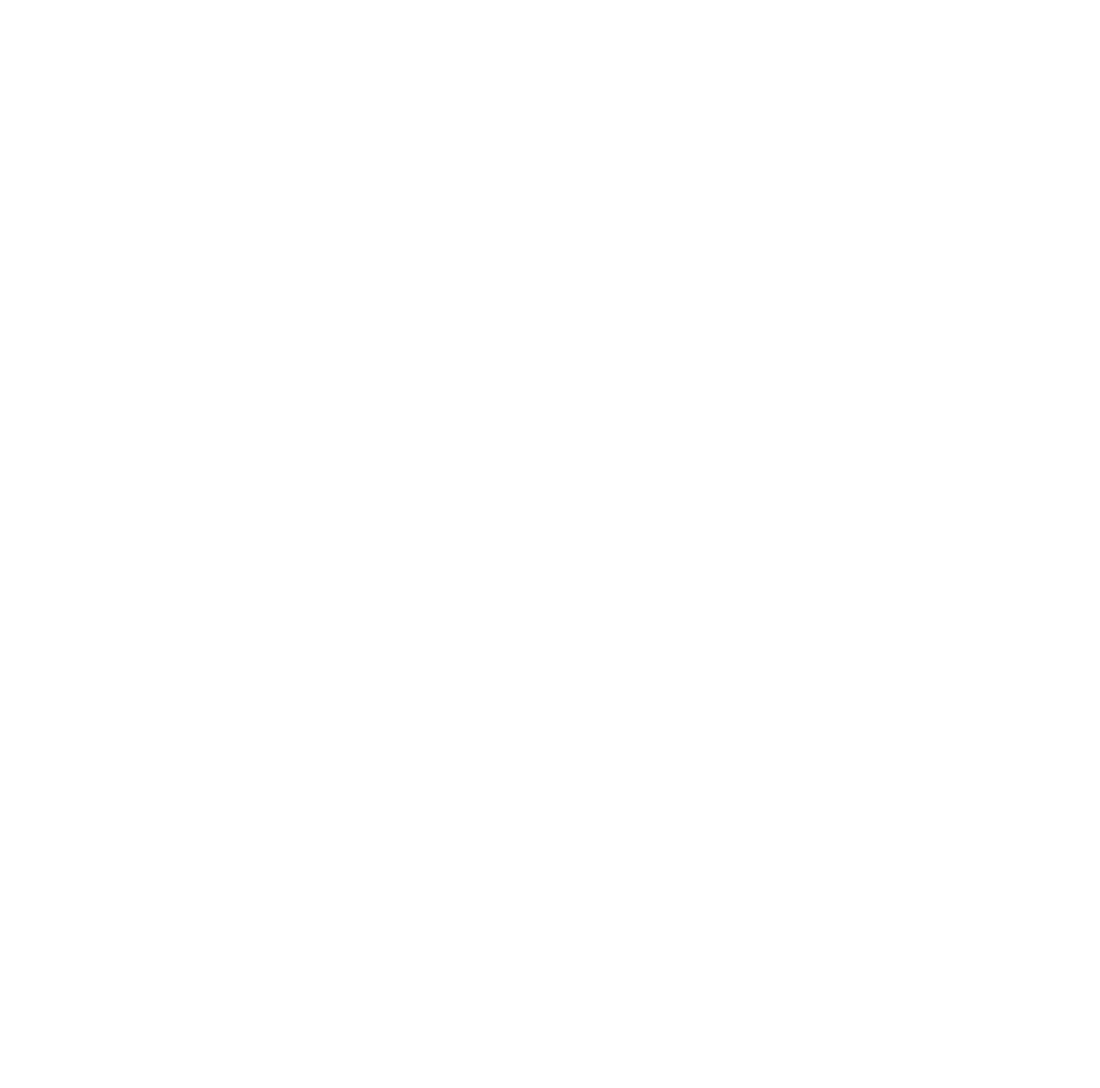
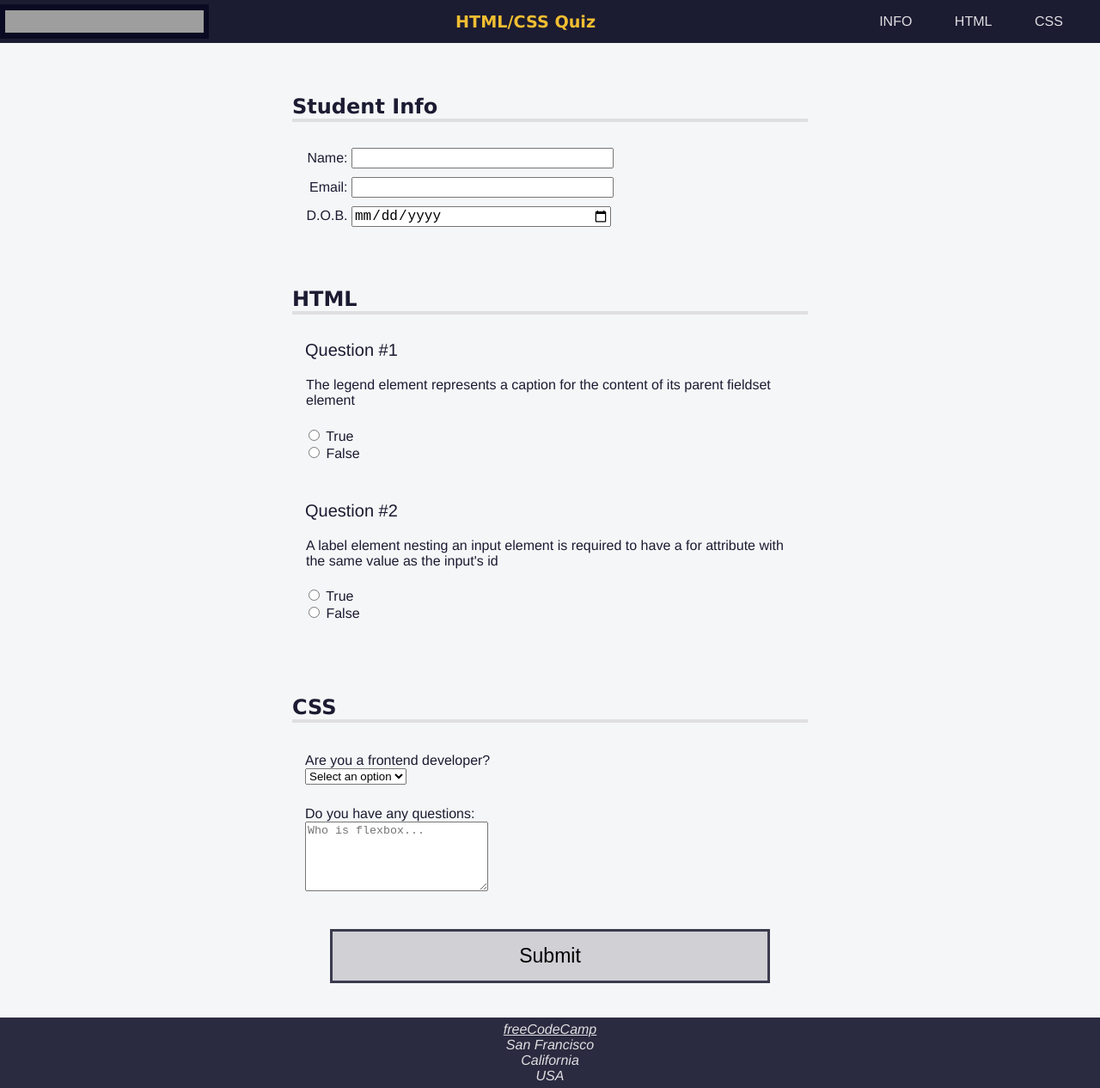
Before and after one commit to Heyson/HTML-CSS-Quiz, a plain HTML site: page index.html in a window 1280 px wide. Shown: the whole page at 86% size. Before the commit the page ends 800 px from the top, so only its background shows below. Drawn offline with Linux system fonts and the light colour scheme; grey boxes are pictures that could not be loaded.

Commit message:
Update index and styles pages with final code from freecodecamp exercise

```diff
--- a/index.html
+++ b/index.html
@@ -1,12 +1,121 @@
 <!DOCTYPE html>
 <html lang="en">
-<head>
-    <meta charset="UTF-8">
-    <meta http-equiv="X-UA-Compatible" content="IE=edge">
-    <meta name="viewport" content="width=device-width, initial-scale=1.0">
-    <title>Document</title>
-</head>
-<body>
-
-</body>
+  <head>
+    <meta charset="UTF-8" />
+    <meta name="viewport" content="width=device-width, initial-scale=1.0" />
+    <meta name="description" content="freeCodeCamp Accessibility Quiz practice project" />
+    <title>Accessibility Quiz</title>
+    <link rel="stylesheet" href="styles.css" />
+  </head>
+  <body>
+    <header>
+      <img id="logo" src="https://cdn.freecodecamp.org/platform/universal/fcc_primary.svg">
+      <h1>HTML/CSS Quiz</h1>
+      <nav>
+        <ul>
+          <li><a href="#student-info">INFO</a></li>
+          <li><a href="#html-questions">HTML</a></li>
+          <li><a href="#css-questions">CSS</a></li>
+			  </ul>
+      </nav>
+    </header>
+    <main>
+      <form method="post" action="https://freecodecamp.org/practice-project/accessibility-quiz">
+        <section role="region" aria-labelledby="student-info">
+          <h2 id="student-info">Student Info</h2>
+          <div class="info">
+            <label for="student-name">Name:</label>
+            <input type="text" name="student-name" id="student-name" />
+          </div>
+          <div class="info">
+            <label for="student-email">Email:</label>
+            <input type="email" name="student-email" id="student-email" />
+          </div>
+          <div class="info">
+            <label for="birth-date">D.O.B.<span class="sr-only">(Date of Birth)</span></label>
+            <input type="date" name="birth-date" id="birth-date" />
+          </div>
+        </section>
+        <section role="region" aria-labelledby="html-questions">
+          <h2 id="html-questions">HTML</h2>
+          <div class="question-block">
+            <p>1</p>
+            <fieldset class="question" name="html-question-one">
+              <legend>
+                The legend element represents a caption for the content of its
+                parent fieldset element
+              </legend>
+              <ul class="answers-list">
+                <li>
+                  <label for="q1-a1">
+                    <input type="radio" id="q1-a1" name="q1" value="true" />
+                    True
+                  </label>
+                </li>
+                <li>
+                  <label for="q1-a2">
+                    <input type="radio" id="q1-a2" name="q1" value="false" />
+                    False
+                  </label>
+                </li>
+              </ul>
+            </fieldset>
+          </div>
+          <div class="question-block">
+            <p>2</p>
+            <fieldset class="question" name="html-question-two">
+              <legend>
+                A label element nesting an input element is required to have a
+                for attribute with the same value as the input's id
+              </legend>
+              <ul class="answers-list">
+                <li>
+                  <label for="q2-a1">
+                    <input type="radio" id="q2-a1" name="q2" value="true" />
+                    True
+                  </label>
+                </li>
+                <li>
+                  <label for="q2-a2">
+                    <input type="radio" id="q2-a2" name="q2" value="false" />
+                    False
+                  </label>
+                </li>
+              </ul>
+            </fieldset>
+          </div>
+        </section>
+        <section role="region" aria-labelledby="css-questions">
+          <h2 id="css-questions">CSS</h2>
+          <div class="formrow">
+            <div class="question-block">
+              <label for="customer">Are you a frontend developer?</label>
+            </div>
+            <div class="answer">
+              <select name="customer" id="customer" required>
+                <option value="">Select an option</option>
+                <option value="yes">Yes</option>
+                <option value="no">No</option>
+              </select>
+            </div>
+            <div class="question-block">
+              <label for="css-questions">Do you have any questions:</label>
+            </div>
+            <div class="answer">
+              <textarea id="css-questions" name="css-questions" rows="5" cols="24" placeholder="Who is flexbox..."></textarea>
+            </div>
+          </div>
+        </section>
+        <button type="submit">Submit</button>
+      </form>
+    </main>
+    <footer>
+      <address>
+        <a href="https://freecodecamp.org">freeCodeCamp</a><br />
+        San Francisco<br />
+        California<br />
+        USA
+      </address>
+    </footer>
+  </body>
 </html>
--- /dev/null
+++ b/styles.css
@@ -0,0 +1,185 @@
+@media (prefers-reduced-motion: no-preference) {
+    * {
+      scroll-behavior: smooth;
+    }
+  }
+
+  body {
+    background: #f5f6f7;
+      color: #1b1b32;
+      font-family: Helvetica;
+      margin: 0;
+  }
+
+  header {
+    width: 100%;
+      height: 50px;
+      background-color: #1b1b32;
+      display: flex;
+    justify-content: space-between;
+    align-items: center;
+    position: fixed;
+    top: 0;
+  }
+
+  #logo {
+    width: max(100px, 18vw);
+      background-color: #0a0a23;
+    aspect-ratio: 35 / 4;
+      padding: 0.4rem;
+  }
+
+  h1 {
+    color: #f1be32;
+      font-size: min(5vw, 1.2em);
+    text-align: center;
+  }
+
+  nav {
+    width: 50%;
+      max-width: 300px;
+      height: 50px;
+  }
+
+  nav > ul {
+    display: flex;
+      justify-content: space-evenly;
+    flex-wrap: wrap;
+      align-items: center;
+      padding-inline-start: 0;
+      margin-block: 0;
+      height: 100%;
+  }
+
+  nav > ul > li {
+    color: #dfdfe2;
+    margin: 0 0.2rem;
+      padding: 0.2rem;
+      display: block;
+  }
+
+  nav > ul > li:hover {
+    background-color: #dfdfe2;
+    color: #1b1b32;
+    cursor: pointer;
+  }
+
+  li > a {
+    color: inherit;
+    text-decoration: none;
+  }
+
+  main {
+    padding-top: 50px;
+  }
+
+  section {
+    width: 80%;
+    margin: 0 auto 10px auto;
+    max-width: 600px;
+  }
+
+  h1,
+  h2 {
+    font-family: Verdana, Tahoma;
+  }
+
+  h2 {
+    border-bottom: 4px solid #dfdfe2;
+    margin-top: 0px;
+    padding-top: 60px;
+  }
+
+  .info {
+    padding: 10px 0 0 5px;
+  }
+
+  .formrow {
+    margin-top: 30px;
+      padding: 0px 15px;
+  }
+
+  input {
+    font-size: 16px;
+  }
+
+  .info label, .info input {
+    display: inline-block;
+    text-align: right;
+  }
+
+  .info input {
+    width: 50%;
+    text-align: left;
+  }
+
+  .info label {
+    width: 10%;
+    min-width: 55px;
+  }
+
+  .question-block {
+    text-align: left;
+      display: block;
+      width: 100%;
+      margin-top: 20px;
+      padding-top: 5px;
+  }
+
+  p {
+    margin-top: 5px;
+    padding-left: 15px;
+    font-size: 20px;
+  }
+
+  p::before {
+    content: "Question #";
+  }
+
+  .question {
+    border: none;
+    padding-bottom: 0;
+  }
+
+  .answers-list {
+    list-style: none;
+    padding: 0;
+  }
+
+  button {
+      display: block;
+      margin: 40px auto;
+      width: 40%;
+      padding: 15px;
+      font-size: 23px;
+      background: #d0d0d5;
+      border: 3px solid #3b3b4f;
+  }
+
+  footer {
+      background-color: #2a2a40;
+      display: flex;
+      justify-content: center;
+  }
+
+  footer,
+  footer a {
+    color: #dfdfe2;
+  }
+
+  address {
+    text-align: center;
+    padding: 0.3em;
+  }
+
+  .sr-only {
+    position: absolute;
+      width: 1px;
+      height: 1px;
+      padding: 0;
+      margin: -1px;
+      overflow: hidden;
+      clip: rect(0, 0, 0, 0);
+      white-space: nowrap;
+      border: 0;
+  }
```
